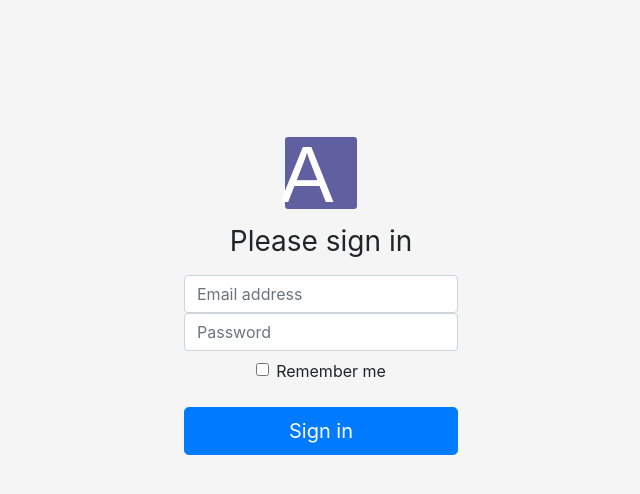
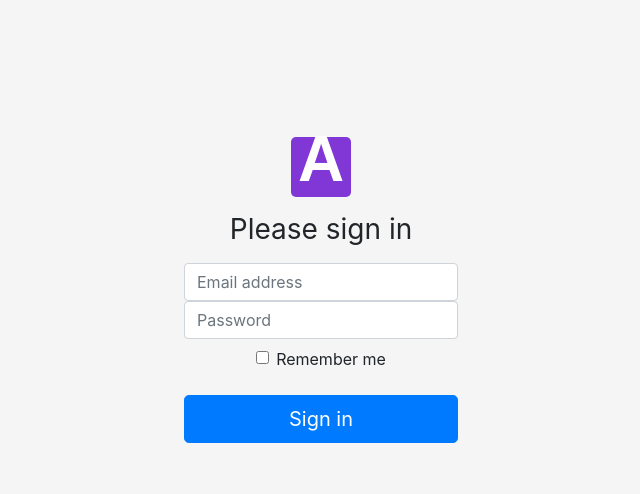
Before and after one commit to Ha891209/Login-screen, a plain HTML site: page index.html in a window 1280 px wide. Shown: the whole page, without its empty margins (319-959 px from the left). Drawn offline with nearby package versions, Linux system fonts and the light colour scheme; a web font is replaced by a local one.

Commit message:
Login screen OK

```diff
--- a/css/style.css
+++ b/css/style.css
@@ -10,18 +10,22 @@ body {
 }
 
 .namebox {
-    width: 72px;
-    height: 72px;
-    background-color: rgb(96, 96, 160);
-    border-radius: 3px;
+    width: 60px;
+    height: 60px;
+    border-radius: 5px;
+    background-color: #8136d6;
+    display: flex;
+    justify-content: center;
+    align-items: center;
 
 }
 
-.myname {
-    font-size: 5rem;
-    margin-top: -1.4rem;
-    margin-left: -1.75rem;
-    font-family: 'East Sea Dokdo',
-        fantasy;
+.myname::before {
+    color: #fff;
+    content: "A";
     text-align: center;
+    font-size: 4rem;
+    font-weight: 600;
+    margin-bottom: 2px;
+    font-family: 'East Sea Dokdo', fantasy;
 }
--- a/index.html
+++ b/index.html
@@ -19,7 +19,7 @@
               <div class="head">
                   <div class="nbox d-flex justify-content-center">
                       <div class="namebox mb-3">
-                          <p class="myname text-white">A</p>
+                          <p class="myname text-white"></p>
                       </div>
                   </div>
               </div>
```
